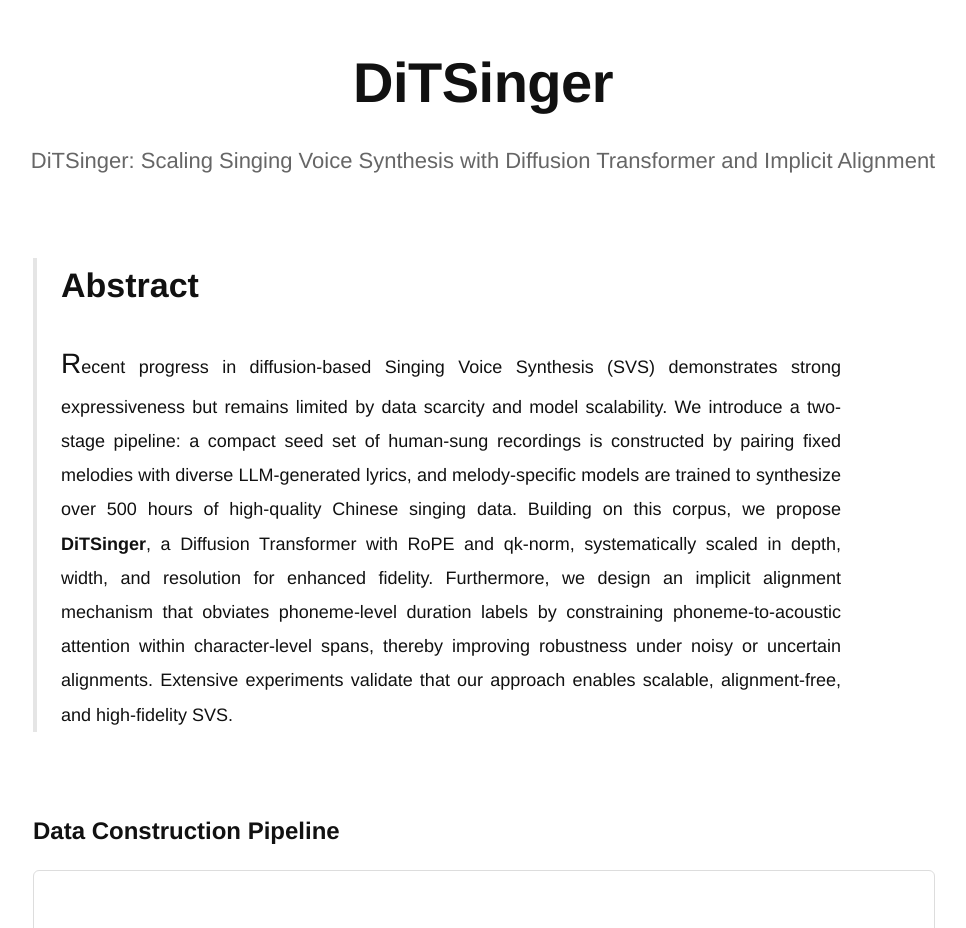
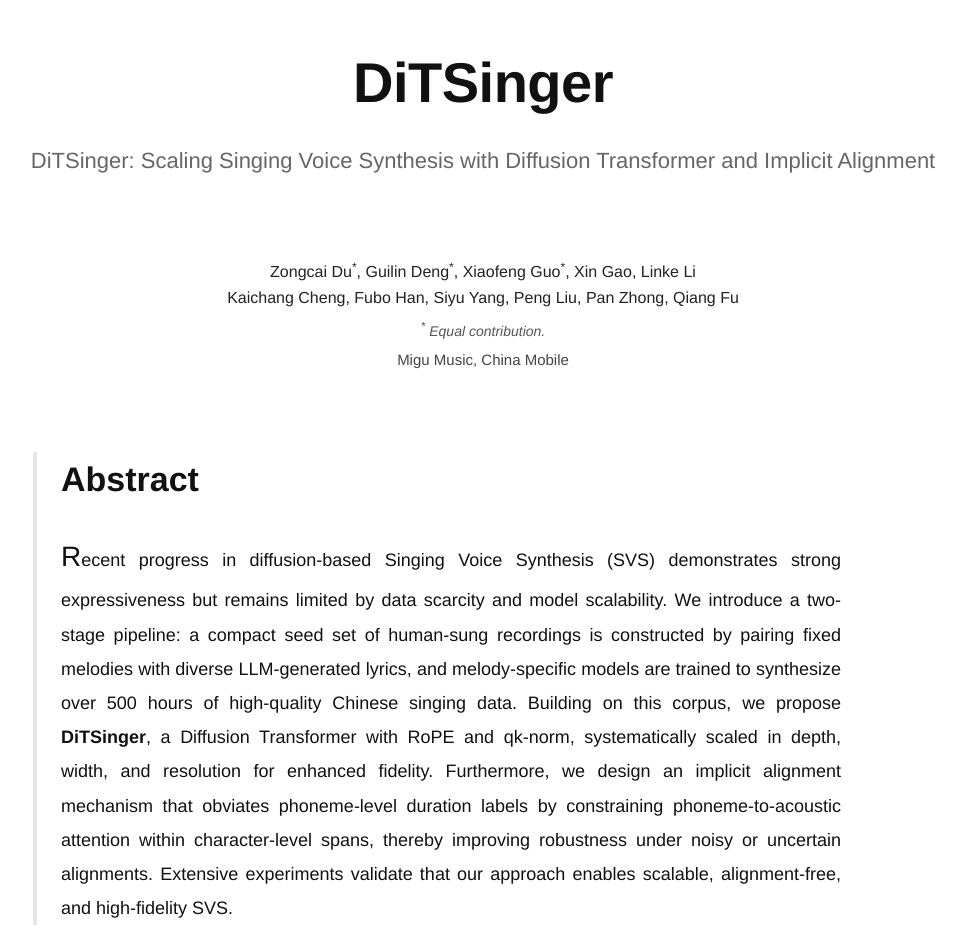
Before and after one commit to NJU-Jet/DiTSinger, a plain HTML site: page index.html in a window 1280 px wide. Shown: the top 928 px of the page, without its empty margins (157-1123 px from the left). Drawn offline with Linux system fonts and the light colour scheme.

Commit message:
update demo

```diff
--- a/css/style.css
+++ b/css/style.css
@@ -161,3 +161,34 @@ b {
     font-size: 16px;
   }
 }
+
+.paper-authors {
+  text-align: center;
+  margin-top: 12px;
+  margin-bottom: 28px;
+}
+
+.author-line {
+  font-size: 16px;
+  line-height: 1.6;
+  color: #222;
+  margin: 0;
+}
+
+.author-line sup {
+  font-size: 0.75em;
+}
+
+.author-note {
+  margin-top: 6px;
+  font-size: 14px;
+  color: #555;
+  font-style: italic;
+}
+
+.author-affiliation {
+  text-align: center;
+  font-size: 15px;
+  color: #444;
+  margin-top: 6px;
+}
--- a/index.html
+++ b/index.html
@@ -9,6 +9,25 @@
   <link rel="stylesheet" href="css/style.css">
 </head>
 <body>
+
+
+<!-- Authors -->
+<div class="paper-authors">
+  <p class="author-line">
+    Zongcai Du<sup>*</sup>, Guilin Deng<sup>*</sup>, Xiaofeng Guo<sup>*</sup>,
+    Xin Gao, Linke Li
+  </p>
+  <p class="author-line">
+    Kaichang Cheng, Fubo Han, Siyu Yang, Peng Liu, Pan Zhong, Qiang Fu
+  </p>
+  <p class="author-note">
+    <sup>*</sup> Equal contribution.
+  </p>
+  <p class="author-affiliation">
+    Migu Music, China Mobile
+  </p>
+</div>
+
 
 <div class="container">
 
```
